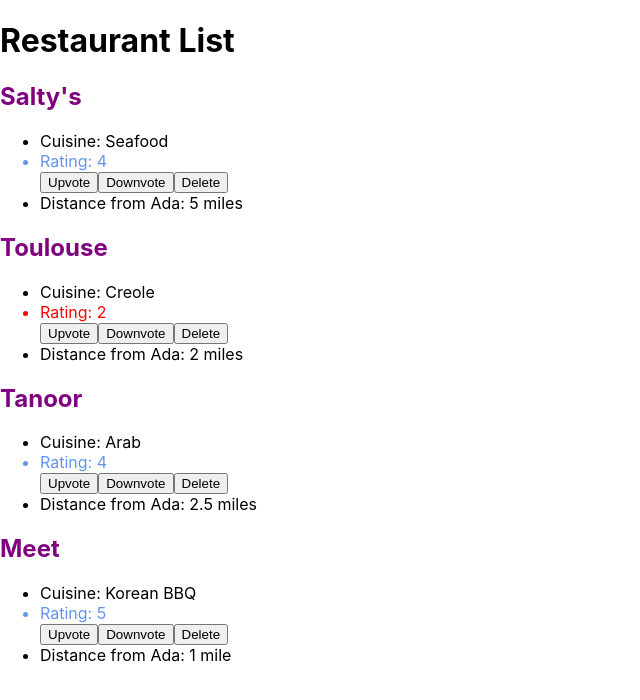
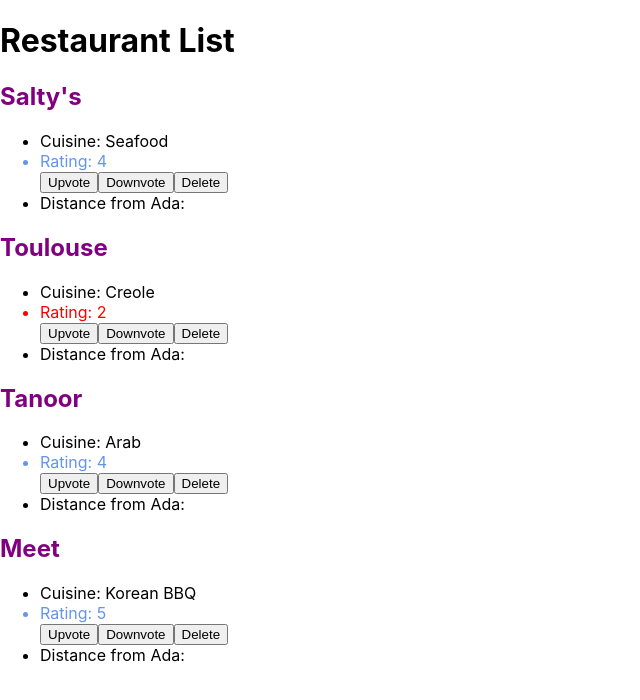
Before and after one commit to Coolcud/flasky-frontend-ruby, a React (Create React App) app: page / in a window 1280 px wide. Shown: the top 700 px of the page, without its empty margins (0-640 px from the left). Built offline with nearby package versions, Linux system fonts and the light colour scheme.

Commit message:
Update props

```diff
--- a/src/components/Restaurant.js
+++ b/src/components/Restaurant.js
@@ -33,7 +33,7 @@ Restaurant.propTypes = {
   name: PropTypes.string.isRequired,
   cuisine: PropTypes.string.isRequired,
   rating: PropTypes.number.isRequired,
-  distance: PropTypes.string.isRequired,
+  distance: PropTypes.number.isRequired,
   updateRating: PropTypes.func.isRequired,
   deleteRestaurant: PropTypes.func.isRequired
 };
--- a/src/components/RestaurantList.js
+++ b/src/components/RestaurantList.js
@@ -11,7 +11,7 @@ const RestaurantList = ({ restaurantData, updateRating, deleteRestaurant }) => {
         name={restaurant.name}
         cuisine={restaurant.cuisine}
         rating={restaurant.rating}
-        distance={restaurant.distance}
+        distance={restaurant.distance_from_ada}
         updateRating={updateRating}
         deleteRestaurant={deleteRestaurant}
       />
@@ -32,7 +32,7 @@ RestaurantList.propTypes = {
     name: PropTypes.string.isRequired,
     cuisine: PropTypes.string.isRequired,
     rating: PropTypes.number.isRequired,
-    distance: PropTypes.string.isRequired
+    distance_from_ada: PropTypes.number.isRequired
   })).isRequired,
   updateRating: PropTypes.func.isRequired,
   deleteRestaurant: PropTypes.func.isRequired
```
